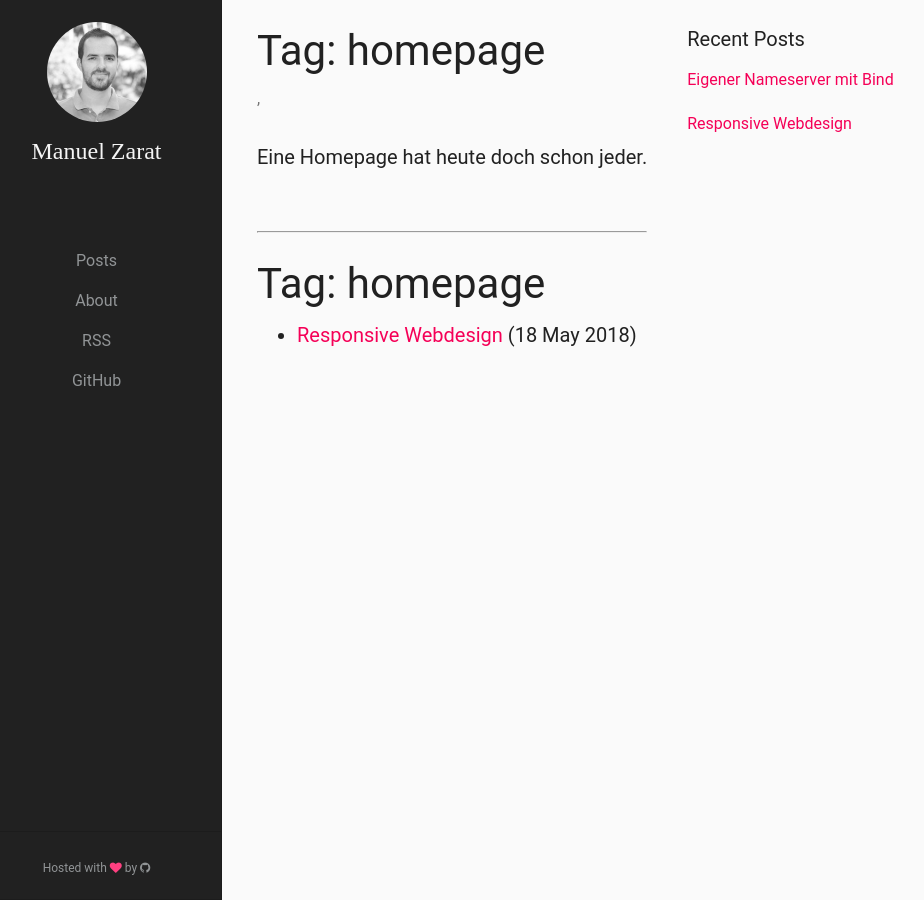
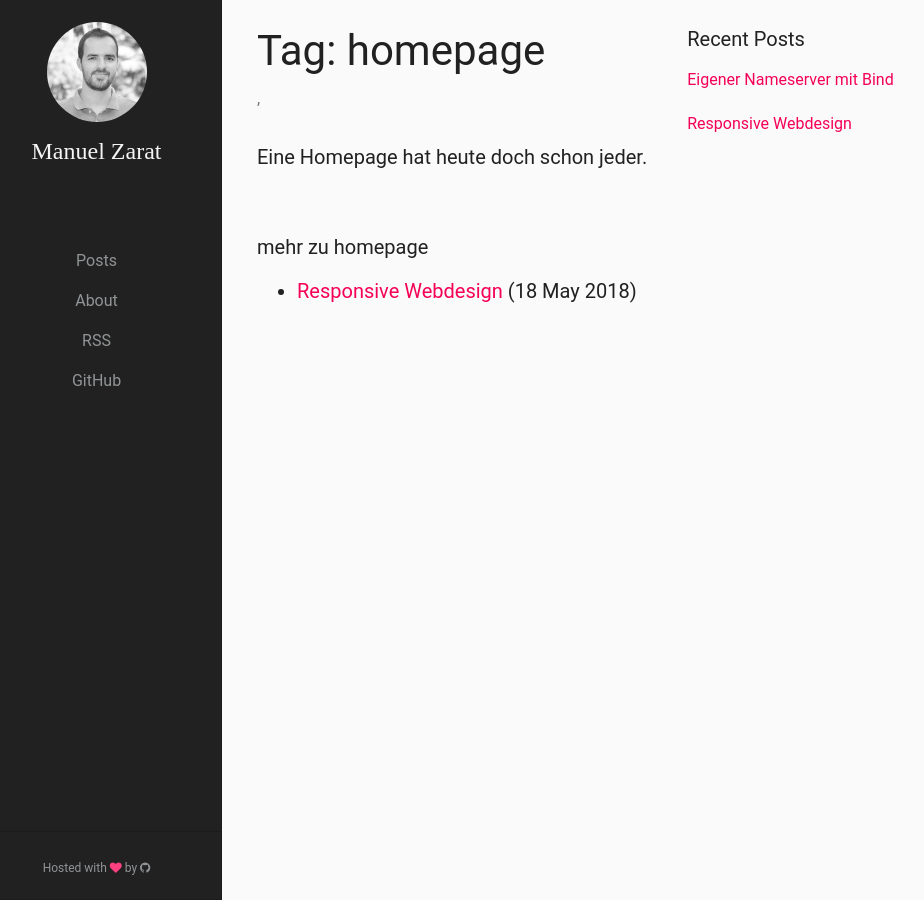
Before and after one commit to mbrain/zarat.github.io, a Jekyll site: the page built from tag/homepage.markdown, in a window 1280 px wide. Shown: the whole page, without its empty margins (28-952 px from the left). Built offline with Jekyll 4.4.1, drawn with Linux system fonts in a browser that asks for light colours.

Commit message:
Update tagpage.html

```diff
--- a/_layouts/tagpage.html
+++ b/_layouts/tagpage.html
@@ -35,14 +35,7 @@ layout: default
 
   </article>
 
-</section>
-
-<hr>
-
-<div class="post">
-
-<h1>Tag: {{ page.tag }}</h1>
-
+<p>mehr zu {{ page.tag }}</p>
 <ul>
 {% for post in site.tags[page.tag] %}
   <li><a href="{{ post.url }}">{{ post.title }}</a> ({{ post.date | date_to_string }})<br>
@@ -51,4 +44,4 @@ layout: default
 {% endfor %}
 </ul>
 
-</div>
+</section>
```
